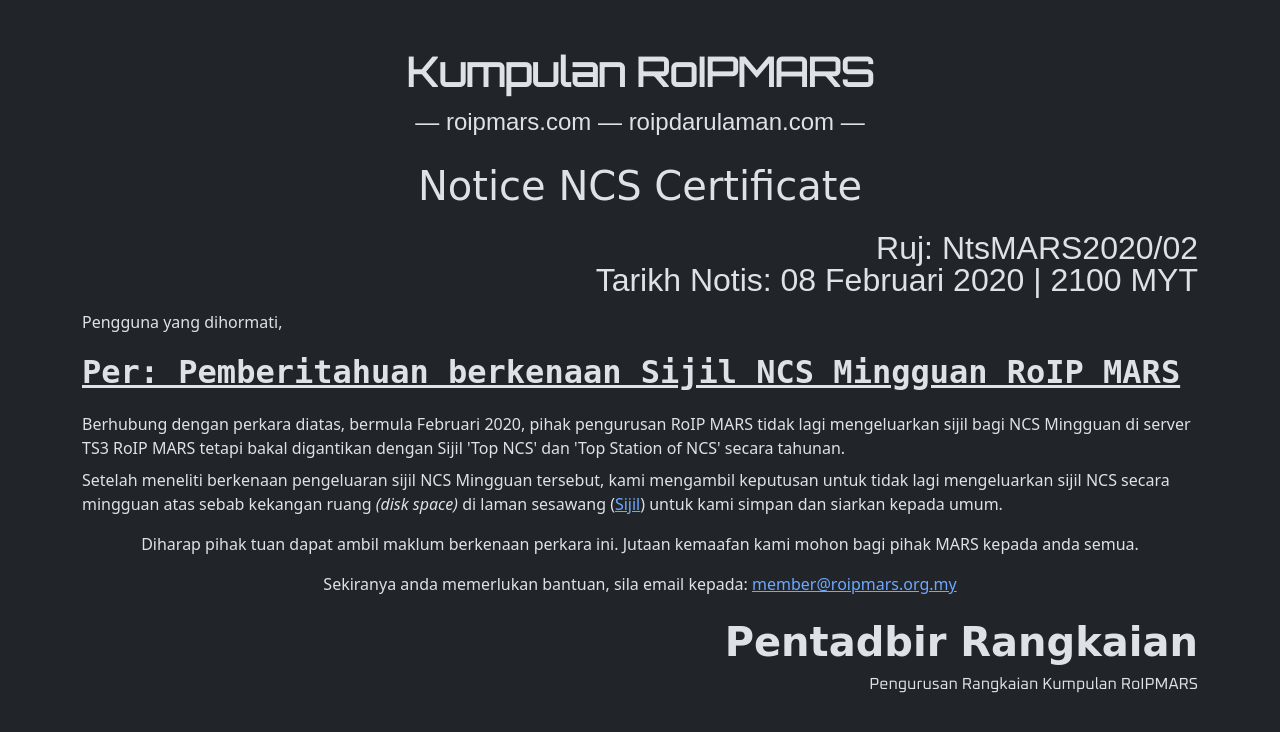
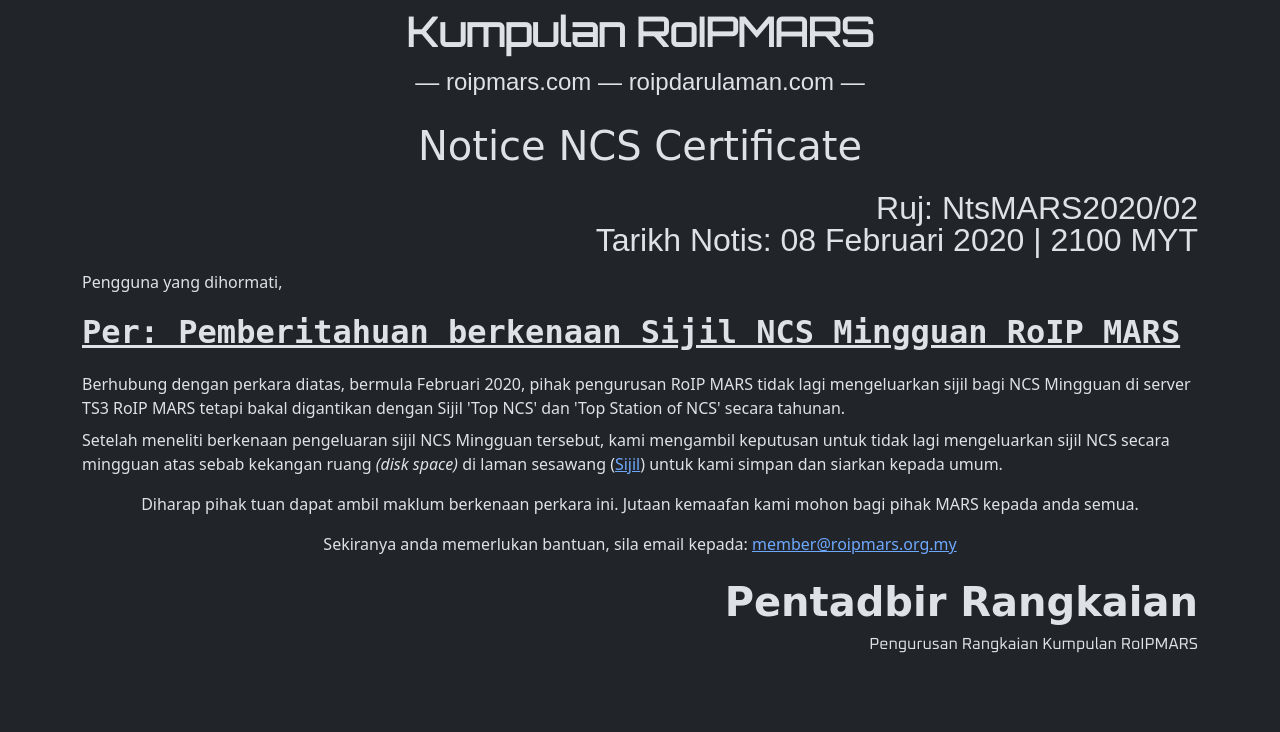
Before and after one commit to RobbiNespu/www.roipmars.org.my, a PHP site: page /nts/2020/02 in a window 1280 px wide. Shown: the top 732 px of the page. Run offline with PHP 8.4, Linux system fonts and the light colour scheme; some libraries are stand-ins or nearby versions; some web fonts are replaced.

Commit message:
update page spacing

```diff
--- a/nts/2020/01.php
+++ b/nts/2020/01.php
@@ -109,7 +109,7 @@
 
 <body>
   <noscript><iframe src='https://www.googletagmanager.com/ns.html?id=GTM-PHLPNS8' height='0' width='0' style='display:none;visibility:hidden'></iframe></noscript>
-  <div class='container mt-5'>
+  <div class='container my-2'>
     <h1 class='text-center' style='font-family: "Orbitron", sans-serif; font-weight: 900'>Kumpulan RoIPMARS</h1>
     <p class='fs-4 fw-light text-center' style='font-family: "Electrolize", sans-serif'>&mdash; roipmars.com &mdash; roipdarulaman.com &mdash;</p>
     <p class='fs-1 text-center' style='font-family: "Coda", cursive'>Notice Server Maintainence</p>
--- a/nts/2020/02.php
+++ b/nts/2020/02.php
@@ -109,7 +109,7 @@
 
 <body>
   <noscript><iframe src='https://www.googletagmanager.com/ns.html?id=GTM-PHLPNS8' height='0' width='0' style='display:none;visibility:hidden'></iframe></noscript>
-  <div class='container mt-5'>
+  <div class='container my-2'>
     <h1 class='text-center' style='font-family: "Orbitron", sans-serif; font-weight: 900'>Kumpulan RoIPMARS</h1>
     <p class='fs-4 fw-light text-center' style='font-family: "Electrolize", sans-serif'>&mdash; roipmars.com &mdash; roipdarulaman.com &mdash;</p>
     <p class='fs-1 text-center' style='font-family: "Coda", cursive'>Notice NCS Certificate</p>
--- a/nts/2020/03.php
+++ b/nts/2020/03.php
@@ -109,7 +109,7 @@
 
 <body>
   <noscript><iframe src='https://www.googletagmanager.com/ns.html?id=GTM-PHLPNS8' height='0' width='0' style='display:none;visibility:hidden'></iframe></noscript>
-  <div class='container mt-5'>
+  <div class='container my-2'>
     <h1 class='text-center' style='font-family: "Orbitron", sans-serif; font-weight: 900'>Kumpulan RoIPMARS</h1>
     <p class='fs-4 fw-light text-center' style='font-family: "Electrolize", sans-serif'>&mdash; roipmars.com &mdash; roipdarulaman.com &mdash;</p>
     <p class='fs-1 text-center' style='font-family: "Coda", cursive'>Notice Downloads Webpage</p>
--- a/nts/2020/04.php
+++ b/nts/2020/04.php
@@ -109,7 +109,7 @@
 
 <body>
   <noscript><iframe src='https://www.googletagmanager.com/ns.html?id=GTM-PHLPNS8' height='0' width='0' style='display:none;visibility:hidden'></iframe></noscript>
-  <div class='container mt-5'>
+  <div class='container my-2'>
     <h1 class='text-center' style='font-family: "Orbitron", sans-serif; font-weight: 900'>Kumpulan RoIPMARS</h1>
     <p class='fs-4 fw-light text-center' style='font-family: "Electrolize", sans-serif'>&mdash; roipmars.com &mdash; roipdarulaman.com &mdash;</p>
     <p class='fs-1 text-center' style='font-family: "Coda", cursive'>Notice CB DB Maintainence MARS Group</p>
--- a/nts/2020/05.php
+++ b/nts/2020/05.php
@@ -110,7 +110,7 @@
 
 <body>
   <noscript><iframe src='https://www.googletagmanager.com/ns.html?id=GTM-PHLPNS8' height='0' width='0' style='display:none;visibility:hidden'></iframe></noscript>
-  <div class='container mt-5'>
+  <div class='container my-2'>
     <h1 class='text-center' style='font-family: "Orbitron", sans-serif; font-weight: 900'>Kumpulan RoIPMARS</h1>
     <p class='fs-4 fw-light text-center' style='font-family: "Electrolize", sans-serif'>&mdash; roipmars.com &mdash; roipdarulaman.com &mdash;</p>
     <p class='fs-1 text-center' style='font-family: "Coda", cursive'>Notice Change of Info in CB_DB</p>
--- a/nts/2020/06.php
+++ b/nts/2020/06.php
@@ -109,7 +109,7 @@
 
 <body>
   <noscript><iframe src='https://www.googletagmanager.com/ns.html?id=GTM-PHLPNS8' height='0' width='0' style='display:none;visibility:hidden'></iframe></noscript>
-  <div class='container mt-5'>
+  <div class='container my-2'>
     <h1 class='text-center' style='font-family: "Orbitron", sans-serif; font-weight: 900'>Kumpulan RoIPMARS</h1>
     <p class='fs-4 fw-light text-center' style='font-family: "Electrolize", sans-serif'>&mdash; roipmars.com &mdash; roipdarulaman.com &mdash;</p>
     <p class='fs-1 text-center' style='font-family: "Coda", cursive'>Notice Website interruption for service upgrade</p>
--- a/nts/2020/07.php
+++ b/nts/2020/07.php
@@ -109,7 +109,7 @@
 
 <body>
   <noscript><iframe src='https://www.googletagmanager.com/ns.html?id=GTM-PHLPNS8' height='0' width='0' style='display:none;visibility:hidden'></iframe></noscript>
-  <div class='container mt-5'>
+  <div class='container my-2'>
     <h1 class='text-center' style='font-family: "Orbitron", sans-serif; font-weight: 900'>Kumpulan RoIPMARS</h1>
     <p class='fs-4 fw-light text-center' style='font-family: "Electrolize", sans-serif'>&mdash; roipmars.com &mdash; roipdarulaman.com &mdash;</p>
     <p class='fs-1 text-center' style='font-family: "Coda", cursive'>Notice Teamspeak DomainName:PortNumber Issue</p>
--- a/nts/2020/08.php
+++ b/nts/2020/08.php
@@ -109,7 +109,7 @@
 
 <body>
   <noscript><iframe src='https://www.googletagmanager.com/ns.html?id=GTM-PHLPNS8' height='0' width='0' style='display:none;visibility:hidden'></iframe></noscript>
-  <div class='container mt-5'>
+  <div class='container my-2'>
     <h1 class='text-center' style='font-family: "Orbitron", sans-serif; font-weight: 900'>Kumpulan RoIPMARS</h1>
     <p class='fs-4 fw-light text-center' style='font-family: "Electrolize", sans-serif'>&mdash; roipmars.com &mdash; roipdarulaman.com &mdash;</p>
     <p class='fs-1 text-center' style='font-family: "Coda", cursive'>Notice CB CS Inactive Status and Methods</p>
--- a/nts/2020/09.php
+++ b/nts/2020/09.php
@@ -109,7 +109,7 @@
 
 <body>
   <noscript><iframe src='https://www.googletagmanager.com/ns.html?id=GTM-PHLPNS8' height='0' width='0' style='display:none;visibility:hidden'></iframe></noscript>
-  <div class='container mt-5'>
+  <div class='container my-2'>
     <h1 class='text-center' style='font-family: "Orbitron", sans-serif; font-weight: 900'>Kumpulan RoIPMARS</h1>
     <p class='fs-4 fw-light text-center' style='font-family: "Electrolize", sans-serif'>&mdash; roipmars.com &mdash; roipdarulaman.com &mdash;</p>
     <p class='fs-1 text-center' style='font-family: "Coda", cursive'>Server Downtime 30 Aug 2020</p>
--- a/nts/2021/01.php
+++ b/nts/2021/01.php
@@ -109,7 +109,7 @@
 
 <body>
   <noscript><iframe src='https://www.googletagmanager.com/ns.html?id=GTM-PHLPNS8' height='0' width='0' style='display:none;visibility:hidden'></iframe></noscript>
-  <div class='container mt-5'>
+  <div class='container my-2'>
     <h1 class='text-center' style='font-family: "Orbitron", sans-serif; font-weight: 900'>Kumpulan RoIPMARS</h1>
     <p class='fs-4 fw-light text-center' style='font-family: "Electrolize", sans-serif'>&mdash; roipmars.com &mdash; roipdarulaman.com &mdash; kopdarmobile.net &mdash;</p>
     <p class='fs-1 text-center' style='font-family: "Coda", cursive'>Rombakan Isyarat Panggilan Jalur Rakyat</p>
--- a/nts/2021/02.php
+++ b/nts/2021/02.php
@@ -109,7 +109,7 @@
 
 <body>
   <noscript><iframe src='https://www.googletagmanager.com/ns.html?id=GTM-PHLPNS8' height='0' width='0' style='display:none;visibility:hidden'></iframe></noscript>
-  <div class='container mt-5'>
+  <div class='container my-2'>
     <h1 class='text-center' style='font-family: "Orbitron", sans-serif; font-weight: 900'>Kumpulan RoIPMARS</h1>
     <p class='fs-4 fw-light text-center' style='font-family: "Electrolize", sans-serif'>&mdash; roipmars.com &mdash; roipdarulaman.com &mdash; kopdarmobile.net &mdash; plnroip.net &mdash;</p>
     <p class='fs-1 text-center' style='font-family: "Coda", cursive'>Penyeleggaraan Aplikasi</p>
--- a/nts/2022/01.php
+++ b/nts/2022/01.php
@@ -109,7 +109,7 @@
 
 <body>
   <noscript><iframe src='https://www.googletagmanager.com/ns.html?id=GTM-PHLPNS8' height='0' width='0' style='display:none;visibility:hidden'></iframe></noscript>
-  <div class='container mt-5'>
+  <div class='container my-2'>
     <h1 class='text-center' style='font-family: "Orbitron", sans-serif; font-weight: 900'>Kumpulan RoIPMARS</h1>
     <p class='fs-4 fw-light text-center' style='font-family: "Electrolize", sans-serif'>&mdash; roipmars.org.my &mdash; roipmars.com &mdash; roipdarulaman.com &mdash;</p>
     <p class='fs-1 text-center' style='font-family: "Coda", cursive'>Perubahan domain RoIPMARS dari [*.com] ke [*.org.my]</p>
--- a/nts/2022/02.php
+++ b/nts/2022/02.php
@@ -109,7 +109,7 @@
 
 <body>
   <noscript><iframe src='https://www.googletagmanager.com/ns.html?id=GTM-PHLPNS8' height='0' width='0' style='display:none;visibility:hidden'></iframe></noscript>
-  <div class='container mt-5'>
+  <div class='container my-2'>
     <h1 class='text-center' style='font-family: "Orbitron", sans-serif; font-weight: 900'>Kumpulan RoIPMARS</h1>
     <p class='fs-4 fw-light text-center' style='font-family: "Electrolize", sans-serif'>&mdash; roipmars.org.my &mdash; roipdarulaman.com &mdash;</p>
     <p class='fs-1 text-center' style='font-family: "Coda", cursive'>Perubahan Platform Kedai RoIPMARS</p>
--- a/nts/2023/01.php
+++ b/nts/2023/01.php
@@ -109,7 +109,7 @@
 
 <body>
   <noscript><iframe src='https://www.googletagmanager.com/ns.html?id=GTM-PHLPNS8' height='0' width='0' style='display:none;visibility:hidden'></iframe></noscript>
-  <div class='container mt-5'>
+  <div class='container my-2'>
     <h1 class='text-center' style='font-family: "Orbitron", sans-serif; font-weight: 900'>Kumpulan RoIPMARS</h1>
     <p class='fs-4 fw-light text-center' style='font-family: "Electrolize", sans-serif'>&mdash; roipmars.org.my &mdash; roipdarulaman.com &mdash;</p>
     <p class='fs-1 text-center' style='font-family: "Coda", cursive'>Makluman Sijil NCS &amp; Kad QSL 2023</p>
--- a/nts/2023/02.php
+++ b/nts/2023/02.php
@@ -109,7 +109,7 @@
 
 <body>
   <noscript><iframe src='https://www.googletagmanager.com/ns.html?id=GTM-PHLPNS8' height='0' width='0' style='display:none;visibility:hidden'></iframe></noscript>
-  <div class='container mt-5'>
+  <div class='container my-2'>
     <h1 class='text-center' style='font-family: "Orbitron", sans-serif; font-weight: 900'>Kumpulan RoIPMARS</h1>
     <p class='fs-4 fw-light text-center' style='font-family: "Electrolize", sans-serif'>&mdash; roipmars.org.my &mdash; roipdarulaman.com &mdash;</p>
     <p class='fs-1 text-center' style='font-family: "Coda", cursive'>Gangguan Sambungan Berjadual RoIPDarulAman</p>
```
